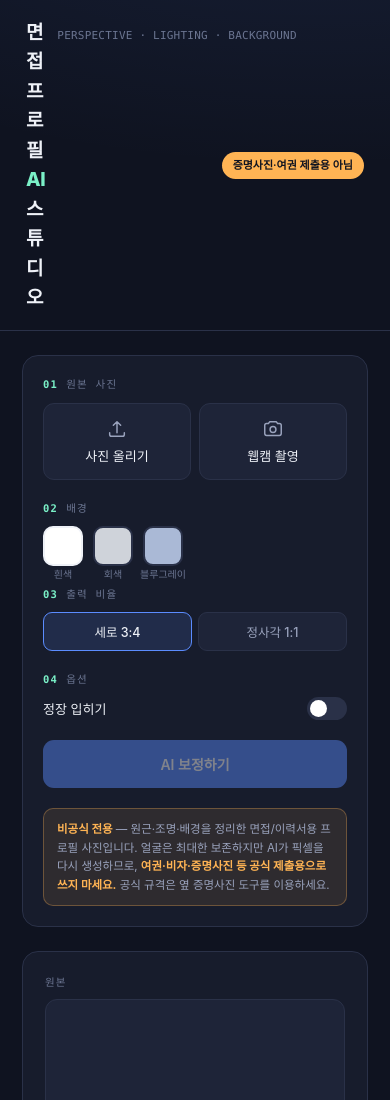
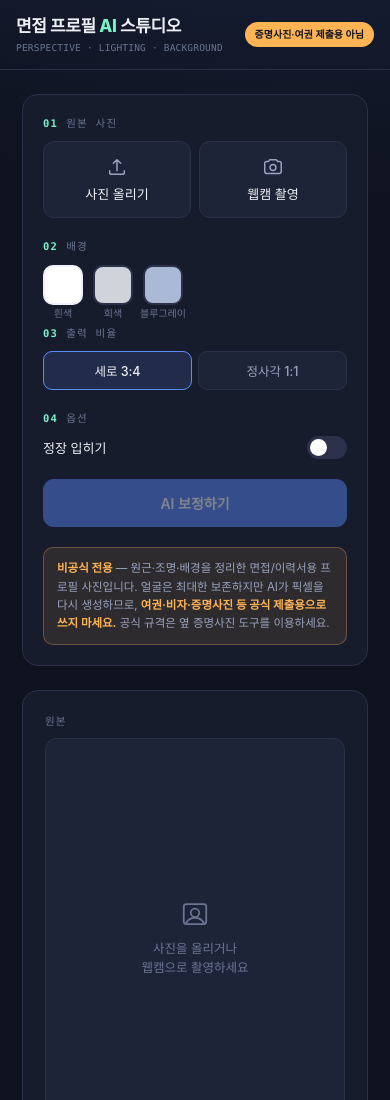
Before and after one commit to httr01-gif/-, a plain HTML site: page index.html in a window 390 px wide. Shown: the top 1100 px of the page. Drawn offline with Linux system fonts and the light colour scheme; a web font is replaced by a local one.

Commit message:
Update index.html

```diff
--- a/index.html
+++ b/index.html
@@ -36,7 +36,7 @@
     padding:18px 26px;border-bottom:1px solid var(--line);
   }
   .brand{display:flex;align-items:baseline;gap:12px;min-width:0;}
-  .brand .mark{font-weight:800;letter-spacing:-.02em;font-size:19px;}
+  .brand .mark{font-weight:800;letter-spacing:-.02em;font-size:19px;white-space:nowrap;}
   .brand .mark .ai{color:var(--accent);}
   .brand .tag{font-family:var(--mono);font-size:11px;color:var(--ink-faint);letter-spacing:.02em;white-space:nowrap;}
   .pill{font-size:11px;font-weight:600;color:#0f1320;background:var(--warn);
@@ -44,6 +44,14 @@
 
   main{max-width:1120px;margin:0 auto;padding:24px 22px 60px;
     display:grid;grid-template-columns:330px 1fr;gap:24px;}
+
+  @media (max-width:560px){
+    header{padding:13px 16px;gap:8px 12px;flex-wrap:wrap;}
+    .brand{flex-direction:column;align-items:flex-start;gap:2px;}
+    .brand .mark{font-size:17px;}
+    .brand .tag{font-size:9.5px;}
+    .pill{font-size:10px;padding:5px 10px;}
+  }
   @media (max-width:840px){ main{grid-template-columns:1fr;} }
 
   .card{background:var(--panel);border:1px solid var(--line);border-radius:16px;}
@@ -260,11 +268,11 @@ function setRatioBoxes(){
 // ---- downscale to <=1024 long side, JPEG ----
 async function toScaledDataUrl(bitmapOrCanvas){
   const w0 = bitmapOrCanvas.width, h0 = bitmapOrCanvas.height;
-  const sc = Math.min(1, 1024/Math.max(w0,h0));
+  const sc = Math.min(1, 1536/Math.max(w0,h0));
   const w = Math.round(w0*sc), h = Math.round(h0*sc);
   const c = document.createElement("canvas"); c.width=w; c.height=h;
   c.getContext("2d").drawImage(bitmapOrCanvas,0,0,w,h);
-  return c.toDataURL("image/jpeg",0.92);
+  return c.toDataURL("image/jpeg",0.95);
 }
 
 function showSource(dataUrl){
```
